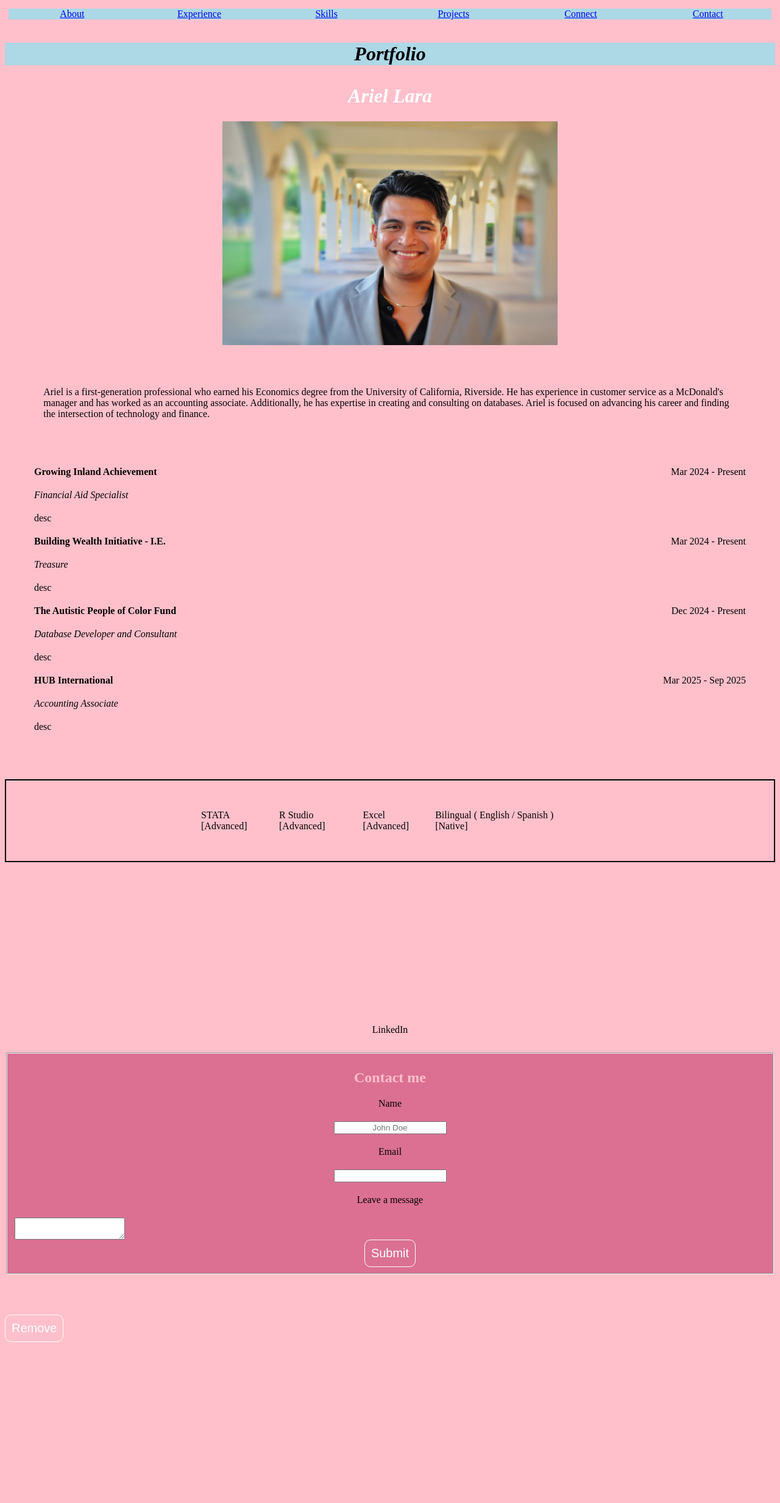
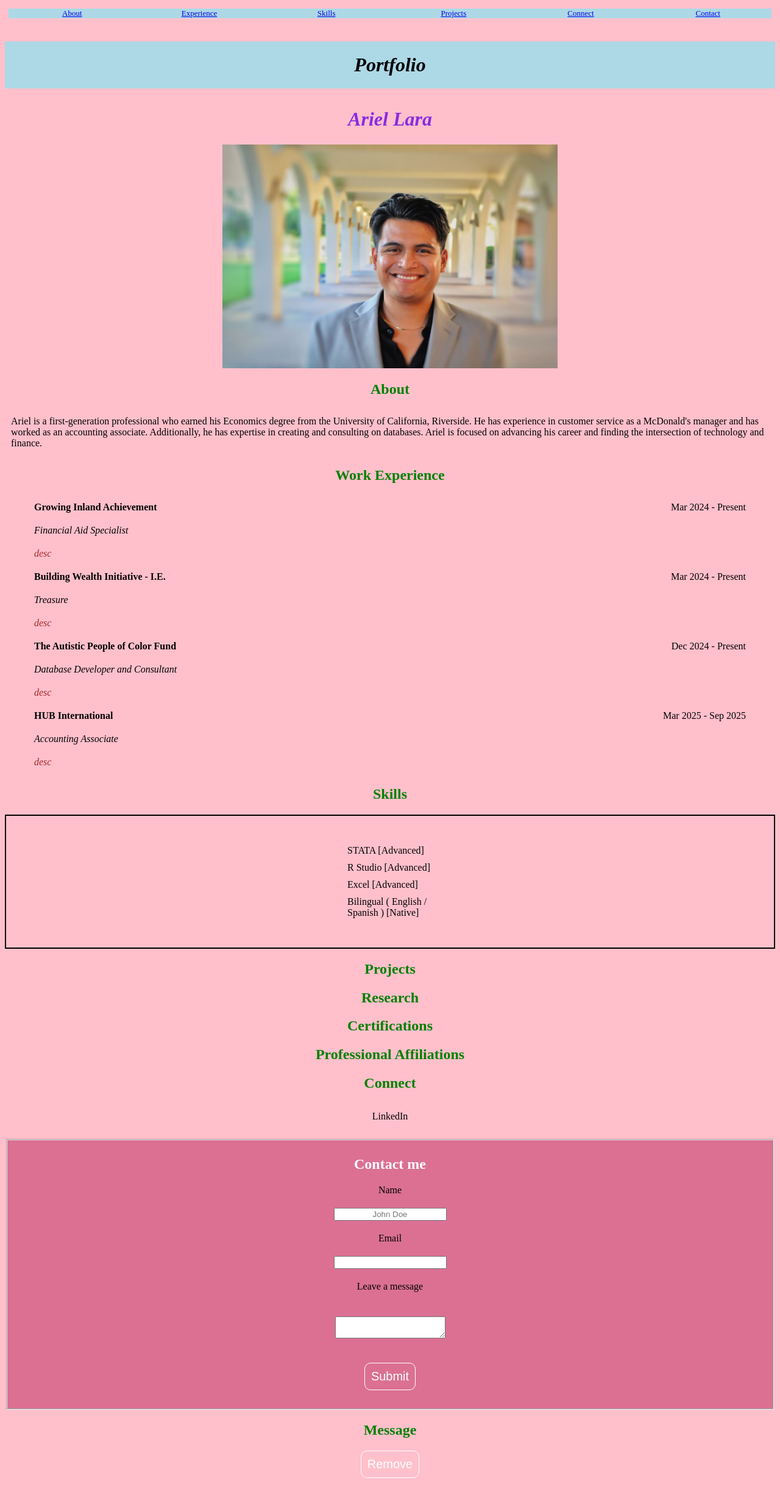
Before and after one commit to ArielTheFirstGen-Economist/ariel-lara-mars, a plain HTML site: page booilerplate/index.html in a window 1280 px wide. Shown: the whole page at 61% size. Before the commit the page ends 2251 px from the top, so only its background shows below. Drawn offline with Linux system fonts and the light colour scheme; no server answers.

Commit message:
pre final v2

```diff
--- a/booilerplate/css/index.css
+++ b/booilerplate/css/index.css
@@ -30,6 +30,7 @@
   text-align: center;
   display: flex;
   justify-content: space-between;
+  font-size: small;
 }
 
 .navBar {
@@ -41,7 +42,8 @@
 .aboutMeSummary {
   text-align: left;
   margin: 0 auto;
-  width: 90%;
+  padding: 10px;
+  /* width: 95%; */
 }
 
 /* Experinces section */
@@ -66,7 +68,9 @@
 }
 
 .expDesc {
+  color: bisque;
   padding: 1em;
+  font-style: italic;
 }
 
 /* Skills section */
@@ -78,6 +82,8 @@
   margin: 0 auto;
   border: 2px solid pink;
   padding: 3rem 1.5em;
+  display: flex;
+  flex-wrap: wrap;
 }
 
 /* Projects section */
@@ -103,6 +109,14 @@
   color: red;
 }
 
+/* Research */
+
+.crimeReg {
+  color: white;
+  margin: auto;
+  padding: 20%;
+}
+
 /* Contact section */
 
 .LinkedIn {
@@ -118,44 +132,15 @@
   margin: 0 auto;
 }
 
-/*
- desktop layout
+/* Handling Message Form */
 
-@media (min-width: 85em) {
-  body {
-    background-color: pink;
-    color: black;
-  }
-  h2 {
-    color: lightblue;
-    background-color: beige;
-  }
-  .aboutMeSummary {
-    width: 30%;
-  }
-  .exp {
-    margin: 0 auto;
-    padding: 0 3rem;
-  }
-  .btn {
-    background-color: black;
-    color: white;
-  }
+#newMessage h2 {
+  color: white;
 }
 
-*/
-
-/* Handling Message Form */
-
 #newMessage {
-  text-align: center;
   background-color: palevioletred;
 }
-
-/*  #usersNames {
-  display: block;
-
-} */
 
 label,
 input {
@@ -164,9 +149,9 @@
   margin: 20px auto;
 }
 
-#usersMessage,
-input[type="submit"] {
+#usersMessage {
   display: block;
+  margin: 40px auto;
 }
 
 button {
@@ -191,12 +176,50 @@
   transform: scalex(1.1) scaley(0.98);
 }
 
+label,
+button {
+  display: block;
+  margin: 20px auto;
+}
+
+/* Footer section */
+
+.copyColor {
+  font-style: italic;
+  color: pink;
+}
+
+/* Banner section */
+
+.addBanner {
+  font-style: italic;
+  color: black;
+  background-color: lightblue;
+  margin: 20px 0;
+  padding: 20px 0;
+}
+
 /* ipad layout  */
 
 @media (min-width: 30rem) {
   body {
     color: black;
     background-color: white;
+  }
+
+  h1 {
+    color: pink;
+  }
+
+  h2 {
+    text-align: center;
+    color: green;
+  }
+
+  .expDesc {
+    color: palevioletred;
+    padding: 1em;
+    font-style: italic;
   }
 
   img {
@@ -213,6 +236,15 @@
   .pflex-list li::after {
     color: green;
   }
+
+  .copyColor {
+    font-style: italic;
+    color: black;
+  }
+
+  .rvmBtn {
+    color: black;
+  }
 }
 
 /*  desktop layout  */
@@ -223,14 +255,22 @@
     color: black;
   }
 
+  h1 {
+    color: blueviolet;
+  }
+
   .exp {
     margin: 0 auto;
     padding: 10px 3em;
   }
 
+  .expDesc {
+    color: brown;
+  }
+
   .flex-list {
     border: 2px solid black;
-    padding: 3rem 20em;
+    padding: 3rem 35em;
   }
 
   .pflex-list {
--- /dev/null
+++ b/booilerplate/css/resProj.css
@@ -0,0 +1,20 @@
+body {
+  color: white;
+  background-color: black;
+  text-align: center;
+}
+
+#regressions-results {
+  display: flex;
+}
+
+img {
+  max-width: 100%;
+  padding: 0.1em;
+  width="550"
+    height="auto"
+}
+
+.nav{
+    color: white;
+}
```
